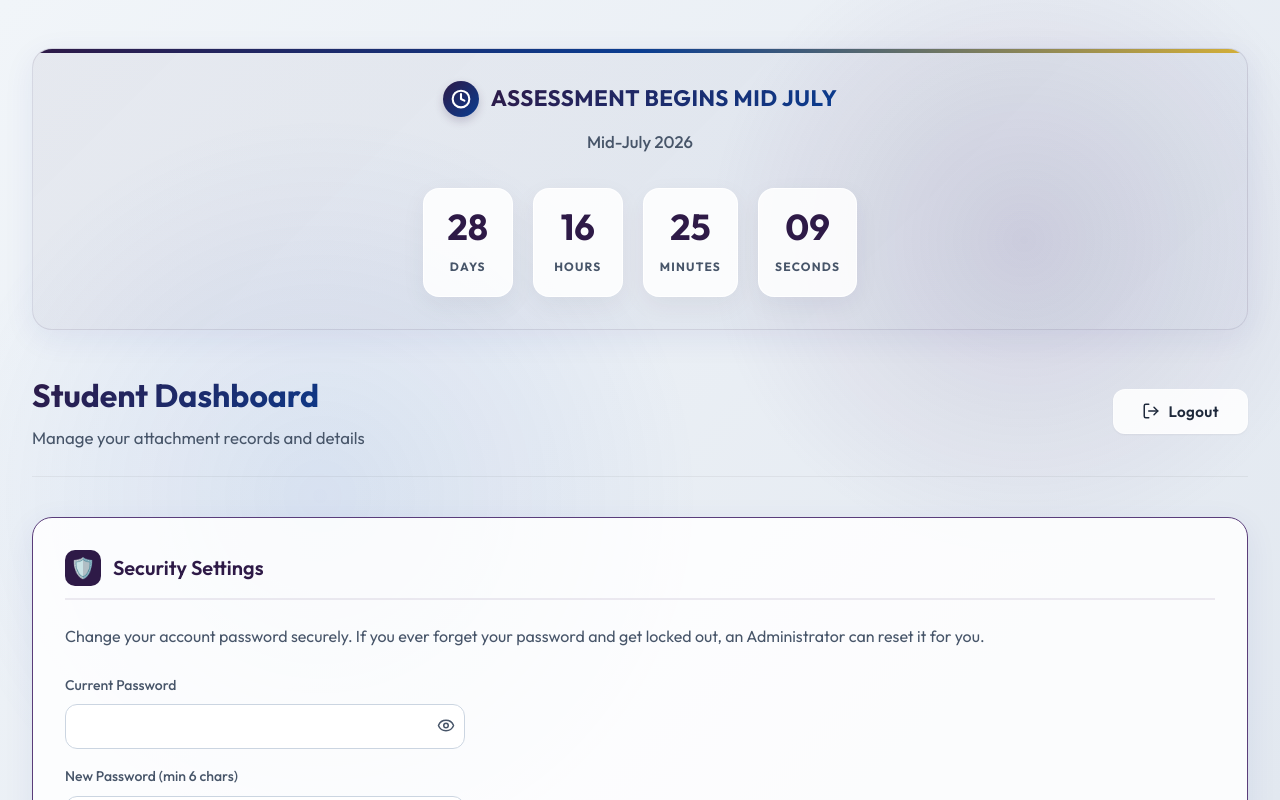
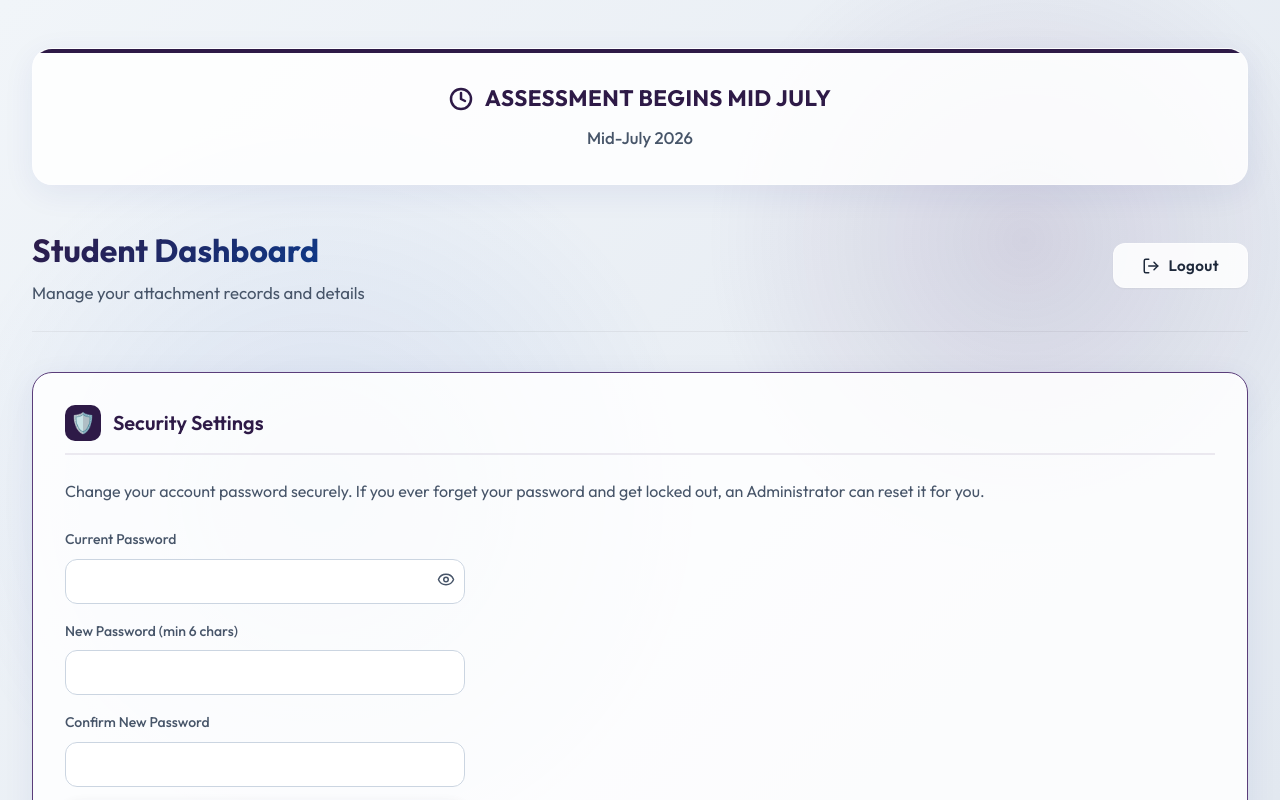
Before and after one commit to Motongorii/Attachment_Record, a Next.js app: page /dashboard in a window 1280 px wide. Shown: the top 800 px of the page. Built offline with nearby package versions, Linux system fonts and the light colour scheme; no server answers.

Commit message:
style: simplify assessment banner by removing timer and gradients

```diff
--- a/src/app/dashboard/page.tsx
+++ b/src/app/dashboard/page.tsx
@@ -192,10 +192,7 @@ export default function DashboardPage() {
 
       <div className="container animate-fade-in" style={{ paddingTop: '3rem', paddingBottom: '5rem' }}>
 
-        {timeLeft && (
         <div className="stagger-1 glass-card" style={{
-            background: 'linear-gradient(135deg, rgba(46, 26, 71, 0.05) 0%, rgba(10, 61, 145, 0.03) 100%)',
-            border: '1px solid rgba(46, 26, 71, 0.1)',
           padding: '2rem',
           marginBottom: '2.5rem',
           display: 'flex',
@@ -208,30 +205,16 @@ export default function DashboardPage() {
         }}>
           <div style={{
             position: 'absolute', top: 0, left: 0, right: 0, height: '4px',
-              background: 'linear-gradient(90deg, var(--primary-purple), var(--primary-blue), var(--accent-gold))'
+            background: 'var(--primary-purple)'
           }} />
 
-            <div style={{ display: 'flex', alignItems: 'center', gap: '0.75rem', marginBottom: '0.75rem' }}>
-              <div style={{
-                background: 'linear-gradient(135deg, var(--primary-purple), var(--primary-blue))',
-                borderRadius: '50%',
-                padding: '8px',
-                display: 'flex',
-                alignItems: 'center',
-                justifyContent: 'center',
-                color: 'white',
-                boxShadow: '0 4px 10px rgba(46, 26, 71, 0.2)'
-              }}>
-                <Clock size={20} strokeWidth={2.5} />
-              </div>
+          <div style={{ display: 'flex', alignItems: 'center', gap: '0.75rem', marginBottom: '0.5rem' }}>
+            <Clock size={24} color="var(--primary-purple)" strokeWidth={2.5} />
             <h3 style={{
               fontSize: '1.4rem',
               fontWeight: 800,
               margin: 0,
-                background: 'linear-gradient(135deg, var(--primary-purple), var(--primary-blue))',
-                WebkitBackgroundClip: 'text',
-                WebkitTextFillColor: 'transparent',
-                backgroundClip: 'text',
+              color: 'var(--primary-purple)',
               textTransform: 'uppercase',
               letterSpacing: '0.5px'
             }}>
@@ -239,35 +222,10 @@ export default function DashboardPage() {
             </h3>
           </div>
 
-            <p style={{ color: 'var(--text-secondary)', fontSize: '1.05rem', marginBottom: '2rem', fontWeight: 500 }}>
+          <p style={{ color: 'var(--text-secondary)', fontSize: '1.05rem', margin: 0, fontWeight: 500 }}>
             Mid-July 2026
           </p>
-
-            <div style={{ display: 'flex', gap: '1.25rem', justifyContent: 'center', flexWrap: 'wrap' }}>
-              {[
-                { label: 'Days', value: timeLeft.days },
-                { label: 'Hours', value: timeLeft.hours },
-                { label: 'Minutes', value: timeLeft.minutes },
-                { label: 'Seconds', value: timeLeft.seconds }
-              ].map((time, idx) => (
-                <div key={idx} style={{
-                  background: 'var(--surface-color)',
-                  minWidth: '90px',
-                  padding: '1.25rem 1rem',
-                  borderRadius: '16px',
-                  boxShadow: '0 8px 25px rgba(46, 26, 71, 0.06)',
-                  display: 'flex',
-                  flexDirection: 'column',
-                  alignItems: 'center',
-                  border: '1px solid rgba(255,255,255,0.8)'
-                }}>
-                  <span style={{ fontSize: '2.25rem', fontWeight: 800, color: 'var(--primary-purple)', lineHeight: 1 }}>{time.value.toString().padStart(2, '0')}</span>
-                  <span style={{ fontSize: '0.75rem', fontWeight: 700, color: 'var(--text-secondary)', letterSpacing: '0.1em', textTransform: 'uppercase', marginTop: '0.75rem' }}>{time.label}</span>
         </div>
-              ))}
-            </div>
-          </div>
-        )}
 
         <header className="page-header stagger-1">
           <div>
```
Lines whose indentation alone changed are shown as unchanged.
